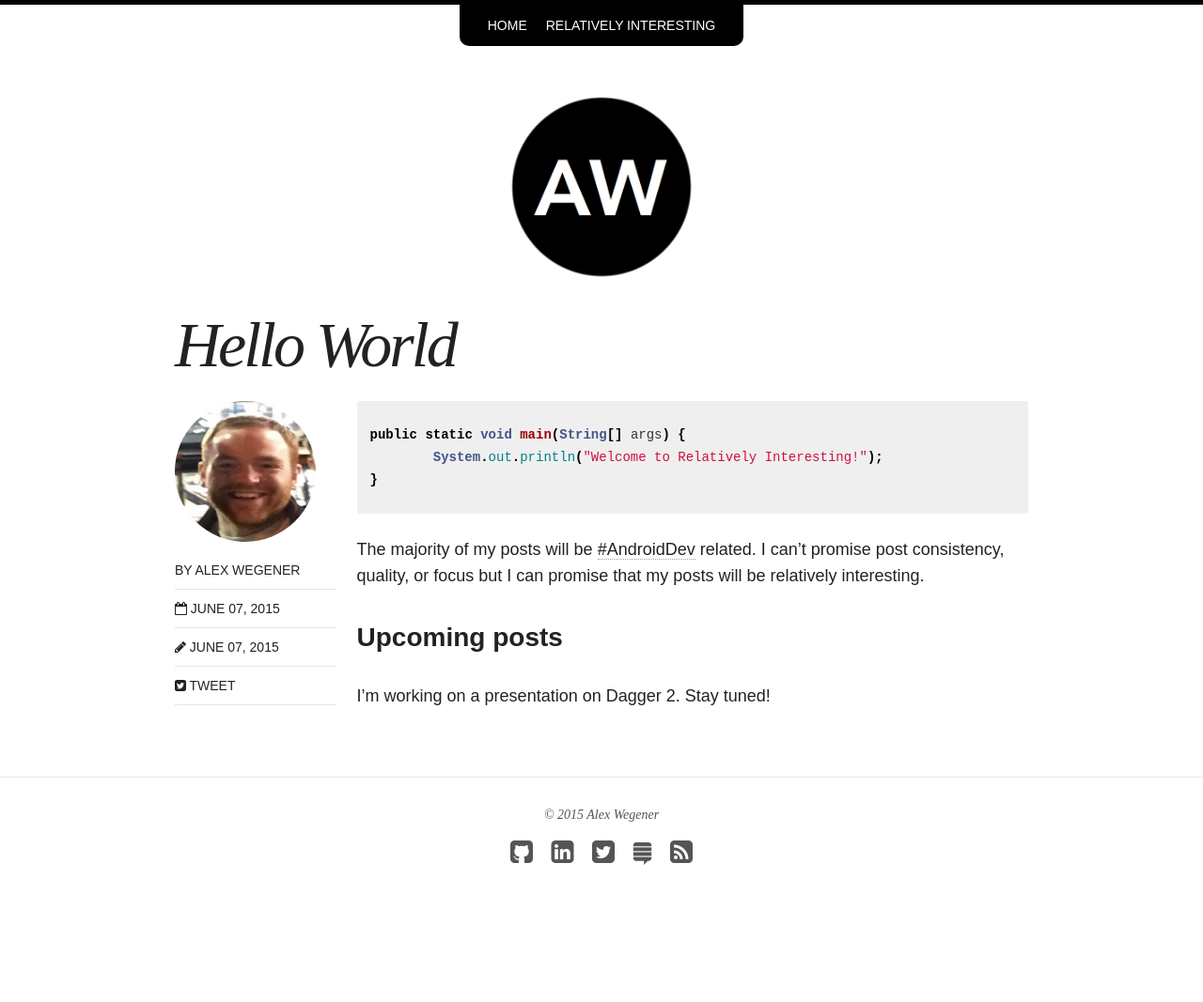
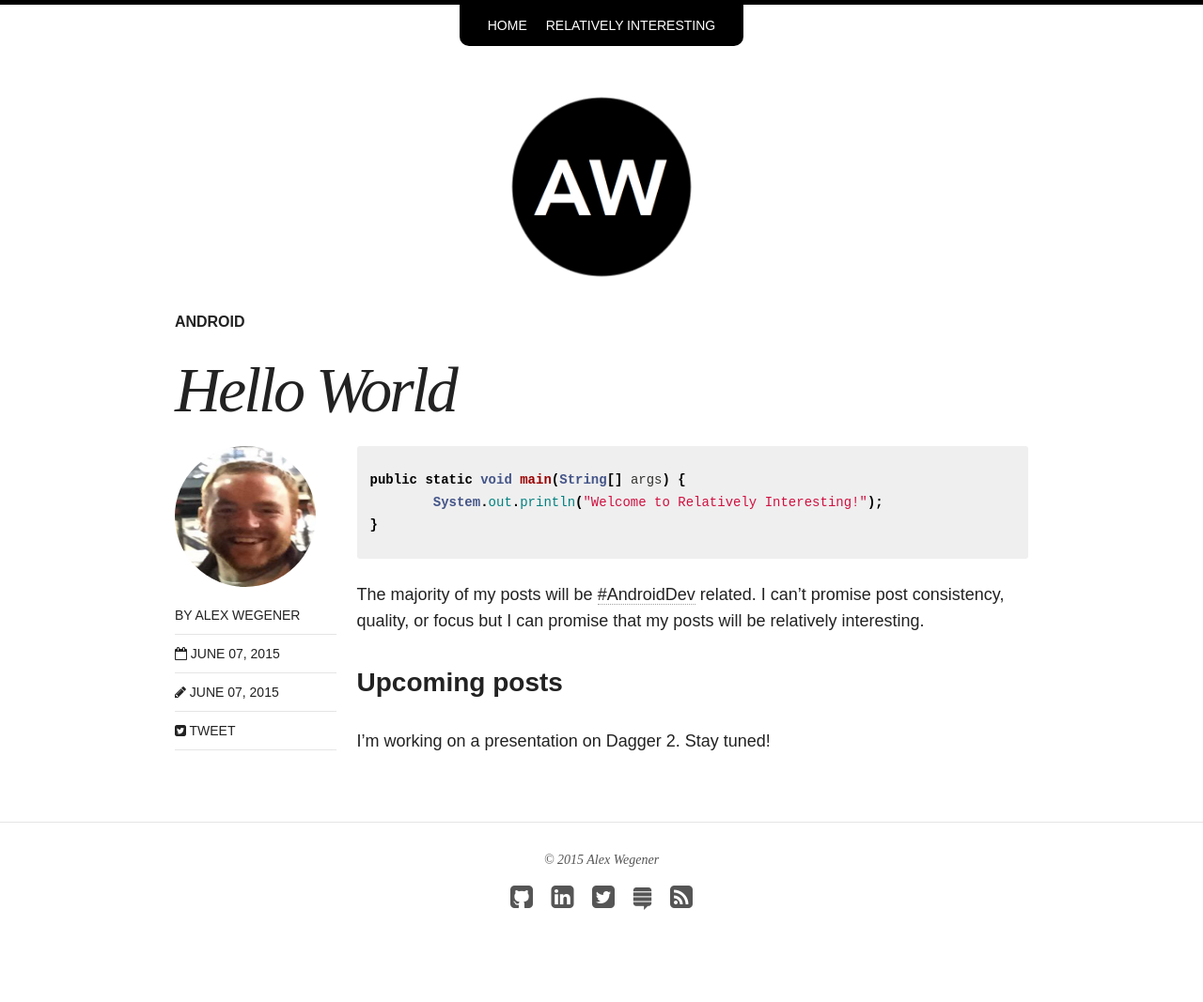
Before and after one commit to alexrwegener/alexrwegener.github.io, a Jekyll site: the page built from _posts/blog/2015-06-07-hello-world.md, in a window 1280 px wide. Shown: the whole page at 94% size. Built offline with Jekyll 4.4.1, drawn with Linux system fonts in a browser that asks for light colours; nearby versions of some CDN libraries; before the commit the page ends 1019 px from its top, so only the background shows below that.

Commit message:
Comma + Tags

```diff
--- a/_posts/blog/2015-06-07-hello-world.md
+++ b/_posts/blog/2015-06-07-hello-world.md
@@ -4,7 +4,7 @@ title: "Hello World"
 modified: 2015-06-07T08:31:55-05:00
 categories: blog
 excerpt: Welcome :)
-tags: []
+tags: [Android]
 image:
   feature:
 date: 2015-06-07T08:31:55-05:00
--- a/index.html
+++ b/index.html
@@ -2,7 +2,7 @@
 layout: page
 search_omit: true
 ---
-<h1>Hi I'm Alex</h1>
+<h1>Hi, I'm Alex</h1>
 <p> I'm an Android dev by nature. You can follow me on <a href="http://twitter.com/alexrwegener" title="Alex Wegener on Twitter" target="_blank">Twitter</a> || <a href="https://github.com/alexrwegener" title"Alex Wegener on Github" target="_blank">Github</a>. This site is mainly for my ramblings on things I find relatively interesting.</p>
 <h2>Recent articles</h2>
 <ul class="post-list">
```
